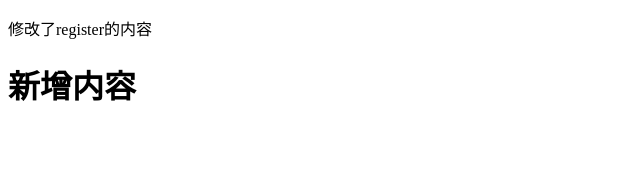
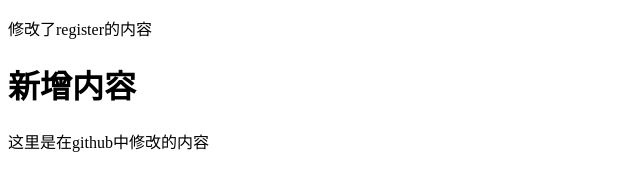
Before and after one commit to Wuguang11/test, a plain HTML site: page index.html in a window 1280 px wide. Shown: the whole page, without its empty margins (0-640 px from the left). Drawn offline with Linux system fonts and the light colour scheme.

Commit message:
Update index.html

```diff
--- a/index.html
+++ b/index.html
@@ -7,6 +7,7 @@
     <title>Document</title>
     <p>修改了register的内容</p>
     <h1>新增内容</h1>
+    <div>这里是在github中修改的内容</div>
   </head>
   <body></body>
 </html>
```
